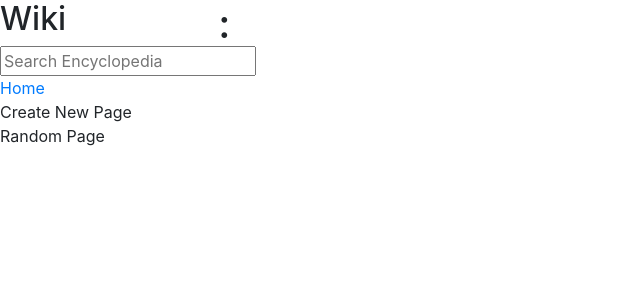
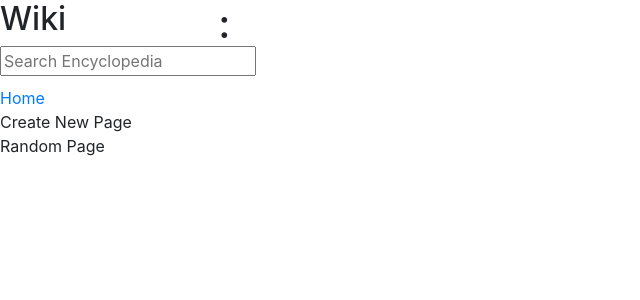
Before and after one commit to ivanseibel/cs50w-project1-wiki, a Django app: template encyclopedia/templates/encyclopedia/fail.html in a window 1280 px wide. Shown: the top 300 px of the page, without its empty margins (0-640 px from the left). Run offline with Django 3.2, Linux system fonts and the light colour scheme; the template is opened without the code that fills it, so the values that code supplies are empty; parts of the project's set-up code (start-up, migrations or seed data) failed here and were passed over; some libraries are stand-ins or nearby versions.

Commit message:
chore: add some style

```diff
--- a/encyclopedia/templates/encyclopedia/layout.html
+++ b/encyclopedia/templates/encyclopedia/layout.html
@@ -16,7 +16,7 @@
                   {% csrf_token %}
                     <input class="search" type="text" name="q" placeholder="Search Encyclopedia">
                 </form>
-                <div>
+                <div style="margin-top: 10px;">
                     <a href="{% url 'index' %}">Home</a>
                 </div>
                 <div>
```
